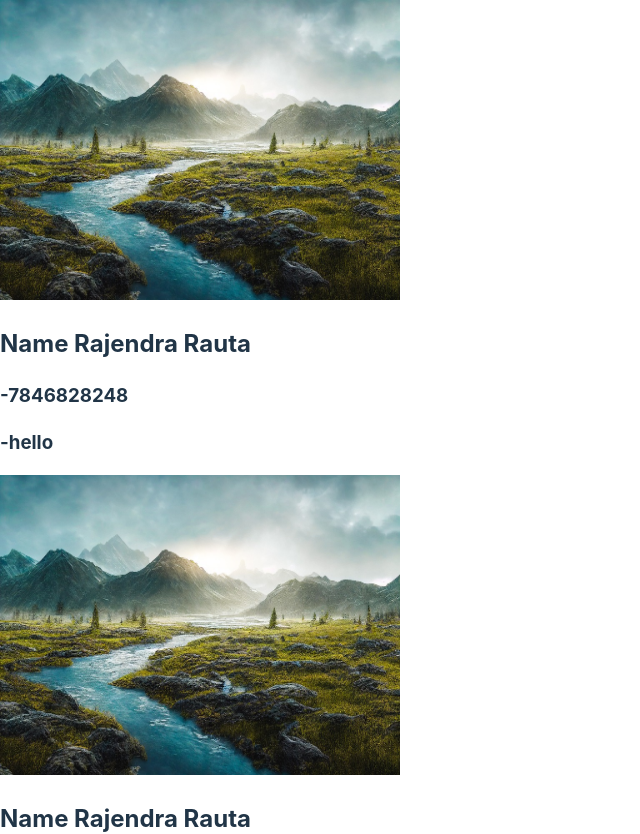
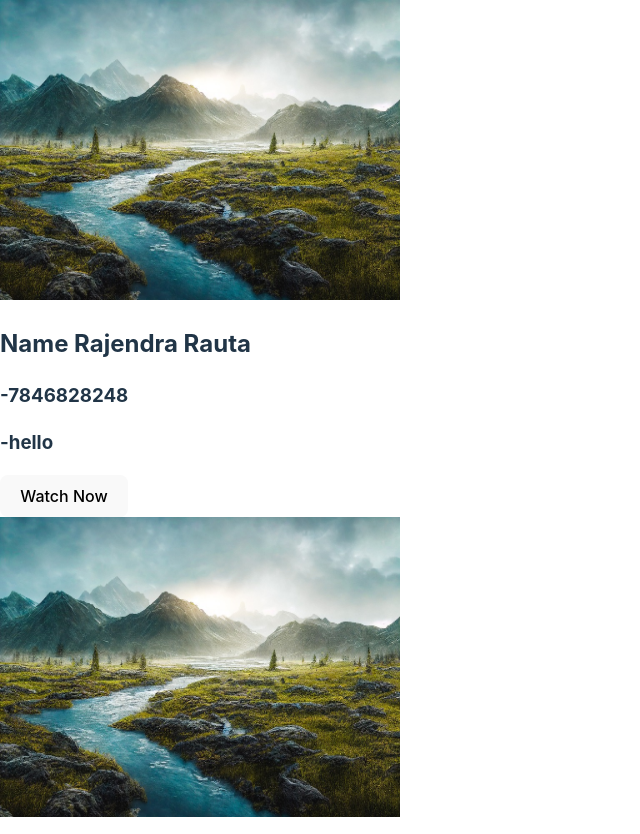
Before and after one commit to rajendra-rauta/React_v19, a React (Vite) app: page / in a window 1280 px wide. Shown: the top 834 px of the page, without its empty margins (0-640 px from the left). Built offline with nearby package versions, Linux system fonts and the light colour scheme.

Commit message:
Conditional OPerator

```diff
--- a/src/App.jsx
+++ b/src/App.jsx
@@ -14,7 +14,19 @@ export const App = () => {
 
 const NetflixSeries = () => {
   const name = "Rajendra Rauta"
-  const ph= "7846828248"
+  const ph = "7846828248"
+
+
+
+  let  age = 25
+  // let canWatch = "Watch Now"
+  // if(age<=18) canWatch = "Not Avilable";
+
+  const canWatch = () => {
+    if(age>=18)  return "Watch Now" ;
+    return "Not avilable";
+  };
+
   return (
 
     <div>
@@ -25,6 +37,9 @@ const NetflixSeries = () => {
       <h3>-{ph}</h3>
       <h3>-hello</h3>
       <p></p>
+      {/* <button>{age >= 18 ? "Watch Now" : "Not Avilabe!"}</button> */}
+      {/* <button>{canWatch}</button> */}
+      <button>{canWatch()}</button>
     </div>
 
   )
```
